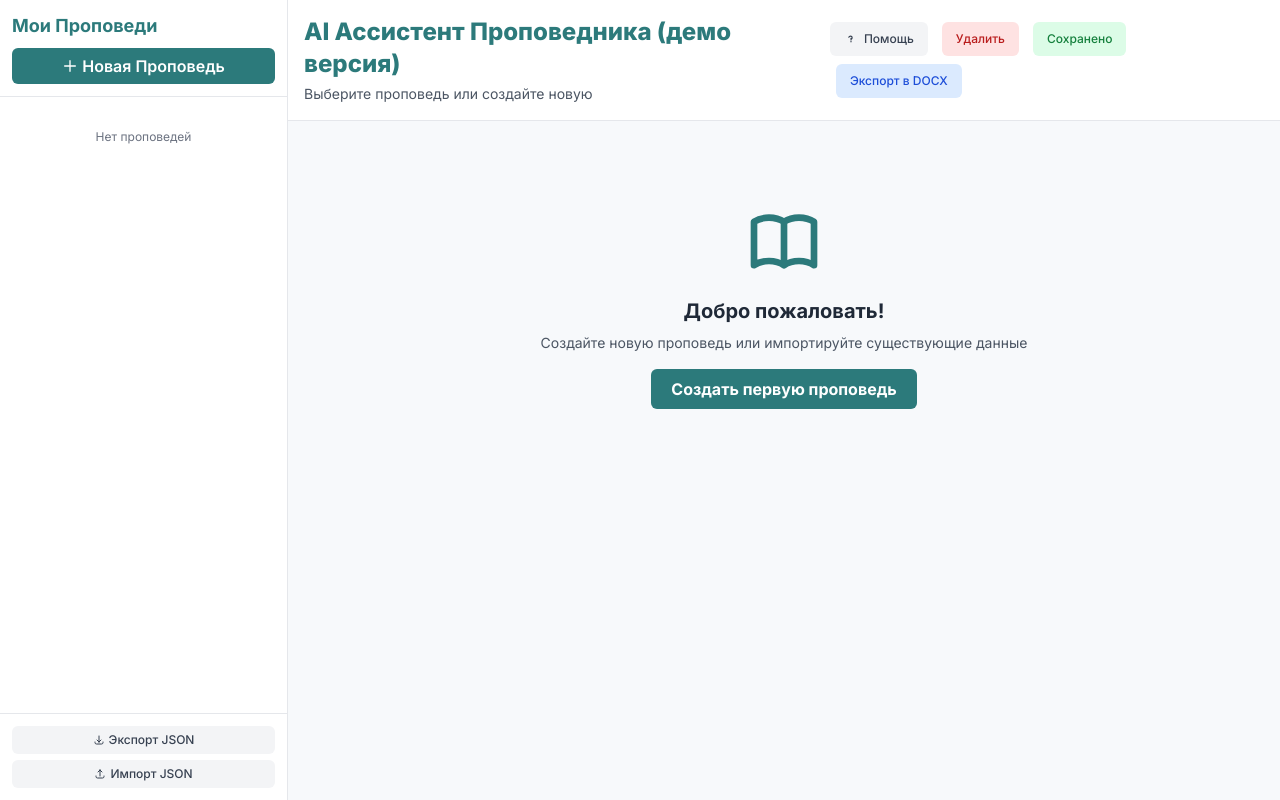
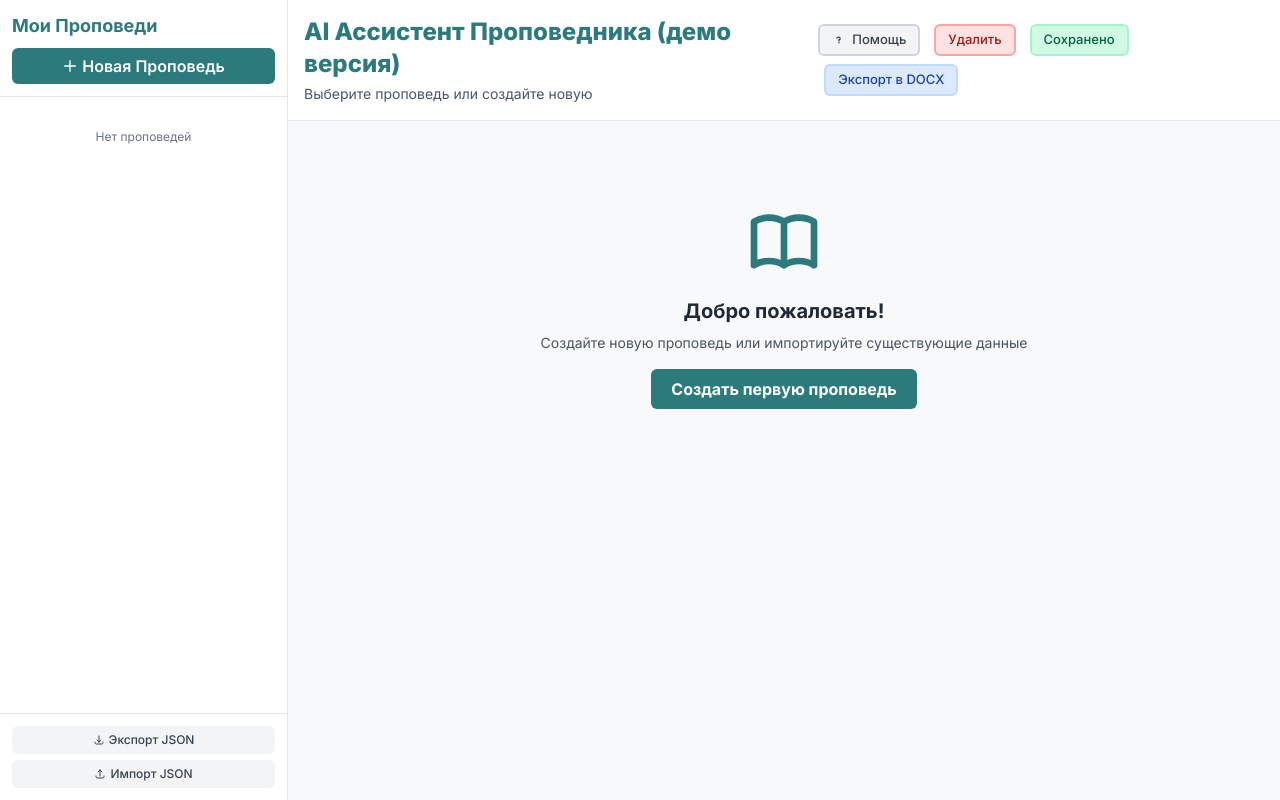
Before and after one commit to christian-word/theological-assistant, a plain HTML site: page index.html in a window 1280 px wide. Drawn offline with nearby package versions, Linux system fonts and the light colour scheme; a script that the page names is missing.

Commit message:
Add files via upload

```diff
--- a/index.html
+++ b/index.html
@@ -277,6 +277,68 @@
     color: #2563eb;
     text-decoration: underline;
 }
+
+
+/* === Оригинальные цвета + рамка === */
+#sermon-actions button {
+  border: 2px solid transparent;   /* подготовка */
+  transition: all .2s ease;
+}
+
+/* Помощь */
+#sermon-actions .btn-help {
+  background: #f3f4f6;
+  color: #374151;
+  border-color: #d1d5db;
+}
+#sermon-actions .btn-help:hover {
+  background: #e5e7eb;
+  border-color: #9ca3af;
+}
+
+/* Удалить */
+#sermon-actions .btn-delete {
+  background: #fee2e2;
+  color: #991b1b;
+  border-color: #fca5a5;
+}
+#sermon-actions .btn-delete:hover {
+  background: #fecaca;
+  border-color: #ef4444;
+}
+
+/* Сохранено */
+#sermon-actions .btn-save {
+  background: #d1fae5;
+  color: #065f46;
+  border-color: #a7f3d0;
+}
+#sermon-actions .btn-save:hover {
+  background: #a7f3d0;
+  border-color: #34d399;
+}
+
+/* Экспорт DOCX */
+#sermon-actions .btn-export {
+  background: #dbeafe;
+  color: #1e40af;
+  border-color: #bfdbfe;
+}
+#sermon-actions .btn-export:hover {
+  background: #bfdbfe;
+  border-color: #60a5fa;
+}
+
+/* Компактные кнопки-рамка */
+#sermon-actions .btn-help,
+#sermon-actions .btn-delete,
+#sermon-actions .btn-save,
+#sermon-actions .btn-export {
+  padding: 0.35rem 0.75rem;   /* было 0.5 0.875 → стало чуть меньше */
+  line-height: 1.2;           /* чуть туже по высоте */
+  font-size: 0.8125rem;       /* 13 px вместо 14 px (по желанию) */
+}
+
 </style>
 
 </head>
@@ -330,7 +392,7 @@
                 </div>
 <div id="sermon-actions" class="hidden space-x-1.5">
   <button onclick="App.openHelpModal()"
-                            class="bg-gray-100 text-gray-700 hover:bg-gray-200 flex items-center"
+          class="btn-help"
           aria-label="Помощь">
     <svg class="w-4 h-4 mr-1" fill="none" stroke="currentColor" viewBox="0 0 24 24">
       <path stroke-linecap="round" stroke-linejoin="round" stroke-width="2"
@@ -338,14 +400,17 @@
     </svg>
     Помощь
   </button>
+
   <button onclick="App.deleteCurrentSermon()"
-                            class="bg-red-100 text-red-700 hover:bg-red-200"
+          class="btn-delete"
           aria-label="Удалить проповедь">Удалить</button>
+
   <button onclick="App.saveCurrentSermon()"
-                            class="bg-green-100 text-green-700 hover:bg-green-200"
+          class="btn-save"
           aria-label="Сохранить проповедь">Сохранено</button>
+
   <button onclick="App.exportToDocx()"
-                            class="bg-blue-100 text-blue-700 hover:bg-blue-200"
+          class="btn-export"
           aria-label="Экспортировать в DOCX">Экспорт в DOCX</button>
 </div>
             </div>
```
Lines whose indentation alone changed are shown as unchanged.
